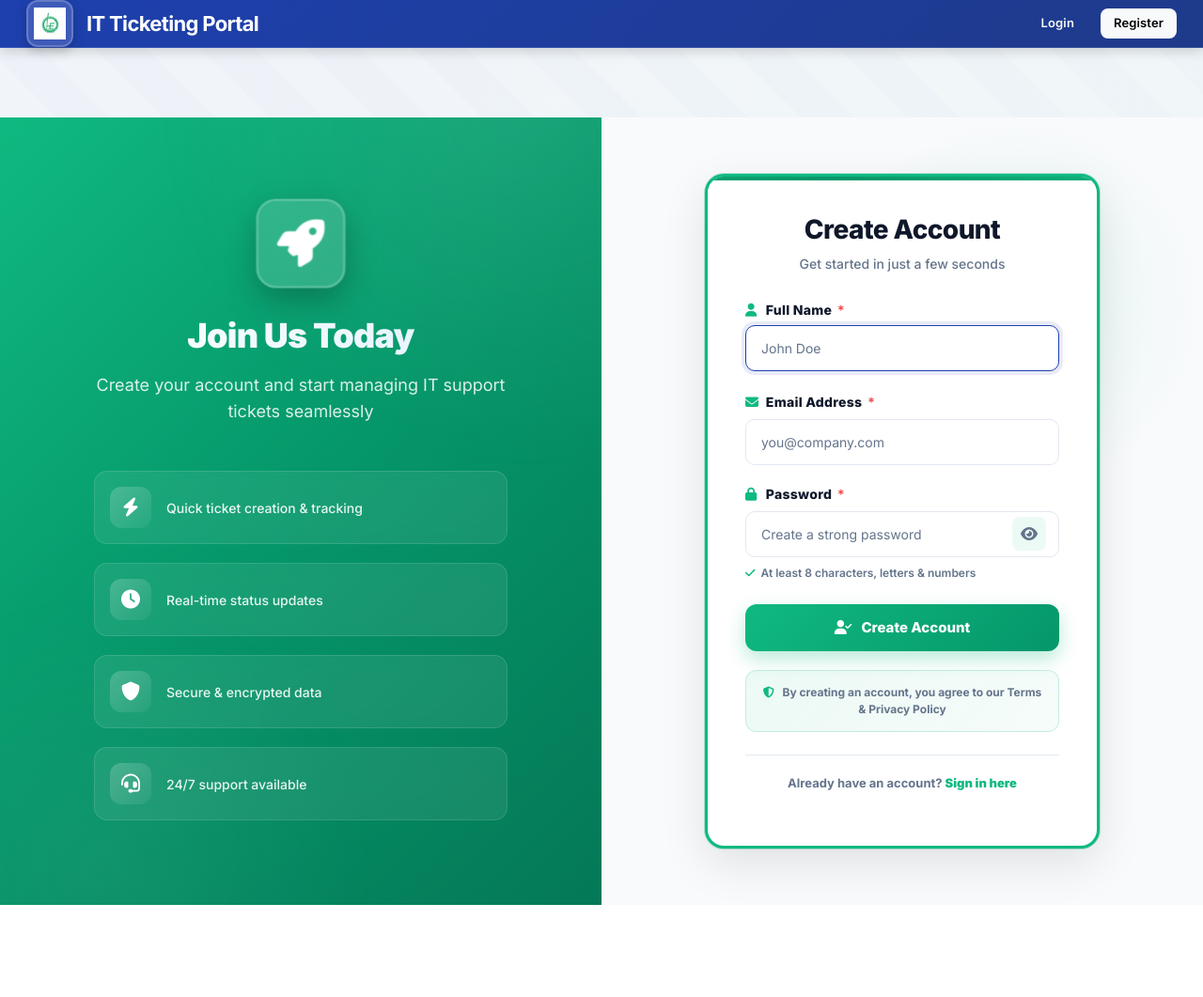
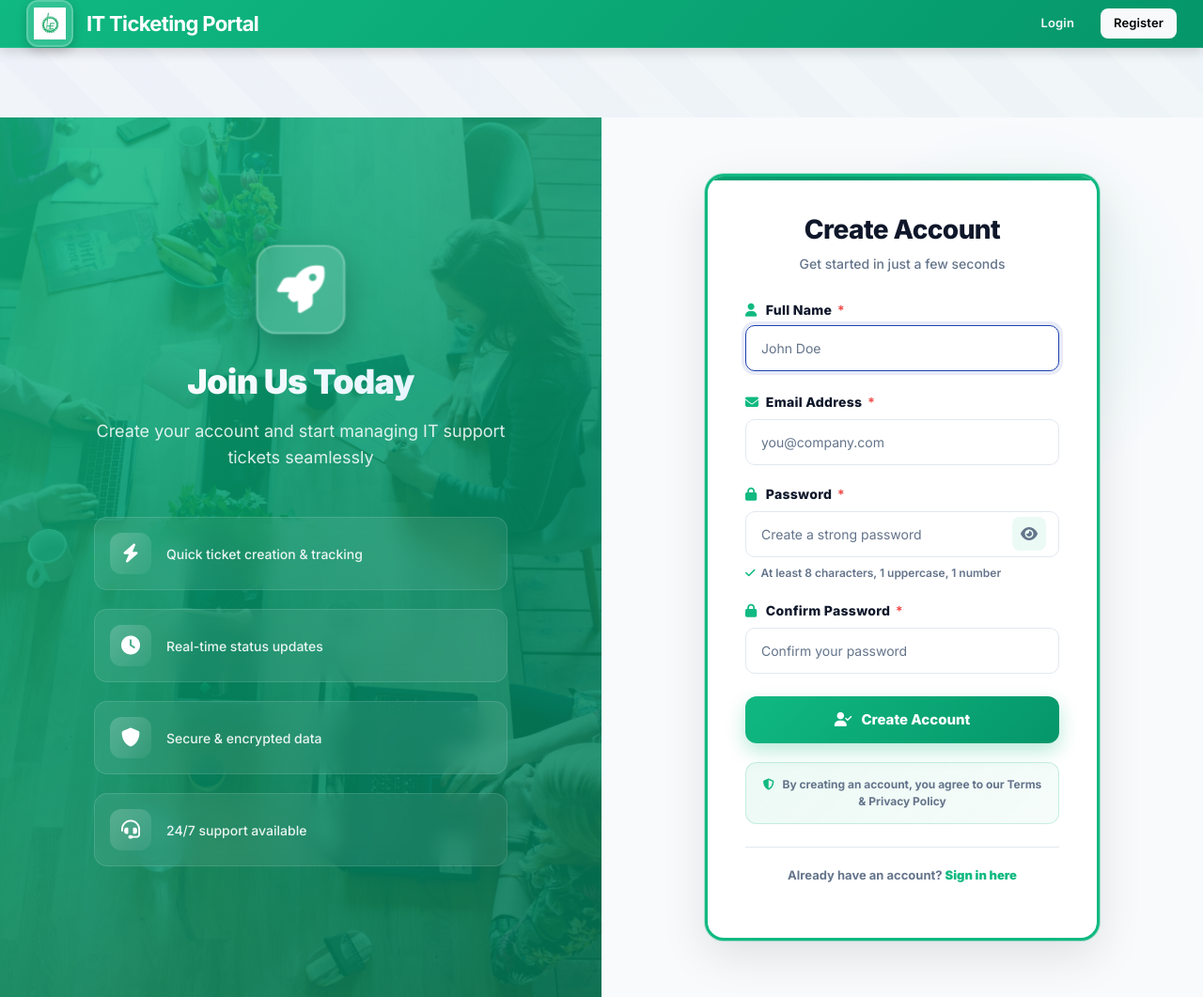
Before and after one commit to tanyag01/IT-Ticketing-Portal, a Flask app: page /register in a window 1280 px wide. Shown: the whole page at 94% size. Before the commit the page ends 963 px from the top, so only its background shows below. Run offline with Flask 3, Linux system fonts and the light colour scheme; some libraries are stand-ins or nearby versions.

Commit message:
Update registration form and improve reports page

```diff
--- a/backend/forms.py
+++ b/backend/forms.py
@@ -180,13 +180,14 @@ class RegisterForm(FlaskForm):
         render_kw={"placeholder": "John Smith", "class": "form-control"}
     )
 
+    # Note: Email uniqueness is checked in the route, not here to avoid database hits during form validation
+
     email = StringField(
-        "Email",
+        "Email Address",
         validators=[
             InputRequired(message="Email is required"),
-            Email(message="Invalid email address"),
-            Length(max=180),
-            email_exists
+            Email(message="Please enter a valid email address"),
+            Length(min=5, max=180, message="Email must be between 5 and 180 characters")
         ],
         render_kw={"placeholder": "your@email.com", "class": "form-control"}
     )
@@ -210,7 +211,7 @@ class RegisterForm(FlaskForm):
         render_kw={"placeholder": "Confirm your password", "class": "form-control"}
     )
 
-    submit = SubmitField("Register", render_kw={"class": "btn btn-primary w-100"})
+    submit = SubmitField('Create Account', render_kw={"class": "btn-submit"})
 
 
 class ChangePasswordForm(FlaskForm):
--- a/backend/templates/register.html
+++ b/backend/templates/register.html
@@ -17,6 +17,12 @@
         display: none !important;
     }
 
+    /* Override topbar color for register page to green */
+    .topbar {
+        background: linear-gradient(135deg, #10b981 0%, #059669 100%) !important;
+        border-bottom: 1px solid rgba(255, 255, 255, 0.1) !important;
+    }
+
     /* ✨ Register Container with Split Design */
     .register-container {
         min-height: calc(100vh - 75px);
@@ -28,9 +34,11 @@
         overflow: hidden;
     }
 
-    /* Left Side - Branding & Benefits */
+    /* Left Side - Branding & Benefits WITH BACKGROUND IMAGE */
     .register-left {
-        background: linear-gradient(135deg, #10b981 0%, #059669 50%, #047857 100%);
+        background: linear-gradient(135deg, rgba(16, 185, 129, 0.85) 0%, rgba(5, 150, 105, 0.85) 50%, rgba(4, 120, 87, 0.85) 100%),
+                    url("/static/images/it-bg.jpg") center/cover;
+        background-attachment: fixed;
         display: flex;
         flex-direction: column;
         justify-content: center;
@@ -169,6 +177,7 @@
         align-items: center;
         padding: 60px 40px;
         position: relative;
+        overflow-y: auto;
     }
 
     .register-right::before {
@@ -296,7 +295,7 @@
         border: 1.5px solid #cbd5e1;
         border-radius: 12px;
         background: #f8fafc;
-        color: #64748b;
+        color: #0f172a;
         font-size: 14px;
         transition: all 0.3s cubic-bezier(0.34, 1.56, 0.64, 1);
         font-family: inherit;
@@ -449,29 +448,12 @@
         gap: 10px;
         margin-top: 24px;
         box-shadow: 0 8px 20px rgba(16, 185, 129, 0.3);
-        position: relative;
-        overflow: hidden;
-    }
-
-    .btn-submit::before {
-        content: '';
-        position: absolute;
-        top: 0;
-        left: -100%;
-        width: 100%;
-        height: 100%;
-        background: linear-gradient(90deg, transparent, rgba(255, 255, 255, 0.25), transparent);
-        transition: left 0.5s ease;
     }
 
     .btn-submit:hover:not(:disabled) {
         background: linear-gradient(135deg, #059669, #047857);
         transform: translateY(-3px);
         box-shadow: 0 12px 28px rgba(16, 185, 129, 0.4);
-    }
-
-    .btn-submit:hover:not(:disabled)::before {
-        left: 100%;
     }
 
     .btn-submit:active:not(:disabled) {
@@ -807,7 +773,7 @@
                     </div>
                     <div class="password-hint">
                         <i class="fa-solid fa-check"></i>
-                        At least 8 characters, letters & numbers
+                        At least 8 characters, 1 uppercase, 1 number
                     </div>
                     {% if form.password.errors %}
                         {% for error in form.password.errors %}
@@ -819,9 +785,32 @@
                     {% endif %}
                 </div>
 
+                <!-- Confirm Password Field -->
+                <div class="form-group">
+                    <label class="form-label" for="password_confirm">
+                        <i class="fa-solid fa-lock"></i>
+                        <span style="font-weight: 800; color: #0f172a;">Confirm Password</span>
+                        <span class="required">*</span>
+                    </label>
+                    {{ form.password_confirm(
+                        class="form-control",
+                        id="password_confirm",
+                        placeholder="Confirm your password",
+                        required=True,
+                        autocomplete="new-password"
+                    ) }}
+                    {% if form.password_confirm.errors %}
+                        {% for error in form.password_confirm.errors %}
+                            <div class="error-message">
+                                <i class="fa-solid fa-exclamation-circle"></i>
+                                {{ error }}
+                            </div>
+                        {% endfor %}
+                    {% endif %}
+                </div>
+
                 <!-- Submit Button -->
                 <button type="submit" class="btn-submit" id="submitBtn">
-                    <span class="spinner"></span>
                     <i class="fa-solid fa-user-check"></i>
                     <span>Create Account</span>
                 </button>
@@ -858,6 +847,7 @@
     const nameField = document.getElementById('name');
     const emailField = document.getElementById('email');
     const passwordField = document.getElementById('password');
+    const confirmPasswordField = document.getElementById('password_confirm');
     const togglePasswordBtn = document.getElementById('togglePassword');
     const toggleIcon = togglePasswordBtn.querySelector('i');
     const strengthIndicator = document.getElementById('passwordStrength');
@@ -868,10 +858,12 @@
         e.preventDefault();
         if (passwordField.type === 'password') {
             passwordField.type = 'text';
+            confirmPasswordField.type = 'text';
             toggleIcon.classList.remove('fa-eye');
             toggleIcon.classList.add('fa-eye-slash');
         } else {
             passwordField.type = 'password';
+            confirmPasswordField.type = 'password';
             toggleIcon.classList.remove('fa-eye-slash');
             toggleIcon.classList.add('fa-eye');
         }
@@ -900,12 +892,14 @@
         if (strength <= 1) {
             strengthBar.classList.add('strength-weak');
             this.classList.add('is-invalid');
+            this.classList.remove('is-valid');
         } else if (strength <= 2) {
             strengthBar.classList.add('strength-medium');
             this.classList.remove('is-invalid');
         } else {
             strengthBar.classList.add('strength-strong');
             this.classList.add('is-valid');
+            this.classList.remove('is-invalid');
         }
     });
 
@@ -924,12 +918,14 @@
         }
     });
 
-    // ✨ Form validation
+    // ✨ Form validation before submit
     form.addEventListener('submit', function(e) {
         const name = nameField.value.trim();
         const email = emailField.value.trim();
         const password = passwordField.value;
+        const confirmPassword = confirmPasswordField.value;
 
+        // Validate name
         if (!name || name.length < 2) {
             e.preventDefault();
             window.showToast('Please enter your full name (at least 2 characters)', 'warning');
@@ -959,19 +957,36 @@
             return;
         }
 
-        if (!password.match(/[a-zA-Z]/) || !password.match(/[0-9]/)) {
+        // Check password has uppercase
+        if (!password.match(/[A-Z]/)) {
             e.preventDefault();
-            window.showToast('Password must contain both letters and numbers', 'warning');
+            window.showToast('Password must contain at least one uppercase letter', 'warning');
             passwordField.focus();
             return;
         }
 
-        submitBtn.classList.add('loading');
+        // Check password has number
+        if (!password.match(/[0-9]/)) {
+            e.preventDefault();
+            window.showToast('Password must contain at least one number', 'warning');
+            passwordField.focus();
+            return;
+        }
+
+        // Check passwords match
+        if (password !== confirmPassword) {
+            e.preventDefault();
+            window.showToast('Passwords do not match', 'warning');
+            confirmPasswordField.focus();
+            return;
+        }
+
+        // All validations passed, allow submission
         submitBtn.disabled = true;
     });
 
     // ✨ Clear validation on input
-    [nameField, emailField, passwordField].forEach(field => {
+    [nameField, emailField, passwordField, confirmPasswordField].forEach(field => {
         field.addEventListener('input', function() {
             this.classList.remove('is-valid', 'is-invalid');
         });
@@ -996,14 +1011,6 @@
     // Auto-focus first field
     nameField.focus();
 
-    // Reset loading state on page load
-    window.addEventListener('load', function() {
-        if (submitBtn) {
-            submitBtn.classList.remove('loading');
-            submitBtn.disabled = false;
-        }
-    });
-
 })();
 </script>
 {% endblock %}
```
Also changed, not shown: other parts of backend/templates/register.html (+9 -33 lines), backend/templates/reports.html (+16 -2 lines), backend/static/images/background.jpg (added), backend/static/images/bg11.jpg (added), backend/static/images/bg12.jpg (added), backend/static/images/bg13.jpg (added), backend/static/images/it-bg.jpg (added), 3 other files.
